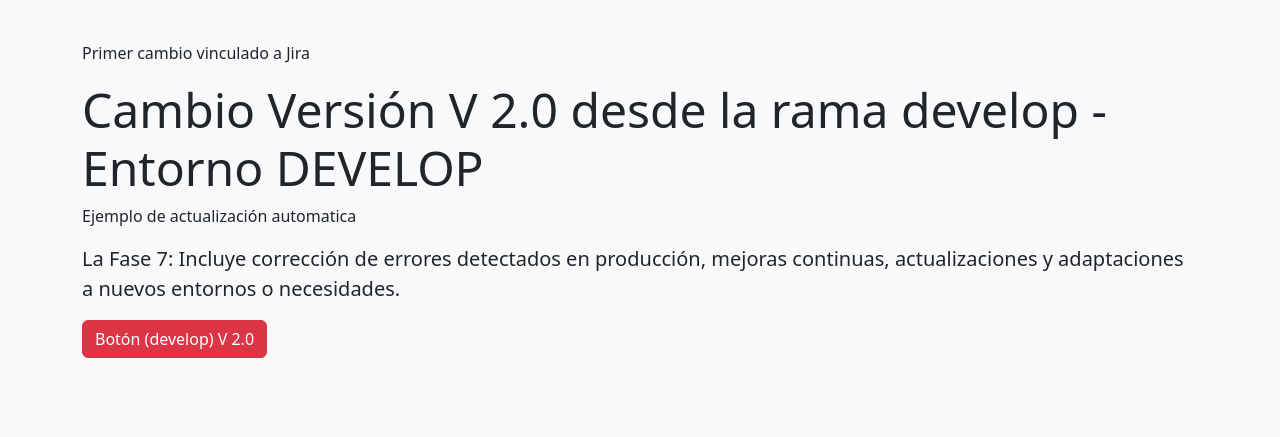
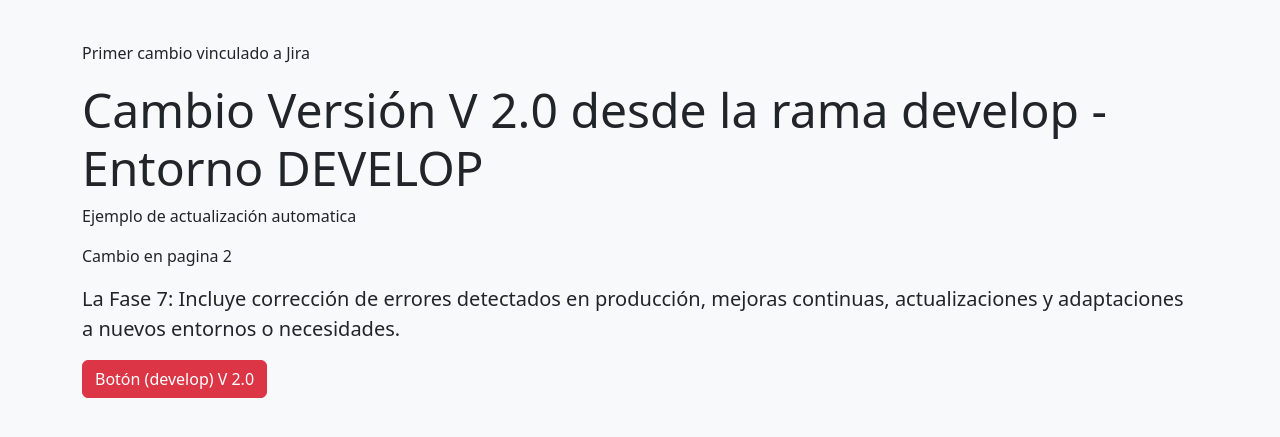
Before and after one commit to Yojannn123/proyecto-fs, a plain HTML site: page index.html in a window 1280 px wide. Shown: the part 63-500 px from the top of the page. Drawn offline with nearby package versions, Linux system fonts and the light colour scheme.

Commit message:
AD-2 Cambios a la pagina 2 (#4)

```diff
--- a/index.html
+++ b/index.html
@@ -14,6 +14,8 @@
     <p>Primer cambio vinculado a Jira</p>
     <h2 class="display-5">Cambio Versión V 2.0 desde la rama develop - Entorno DEVELOP </h1>
     <p>Ejemplo de actualización automatica</p>
+    <p>Cambio en pagina 2</p>
+
     <p class="lead">
     La Fase 7: Incluye corrección de errores detectados en producción, mejoras continuas, actualizaciones y adaptaciones a nuevos entornos o necesidades.
     </p>
```
